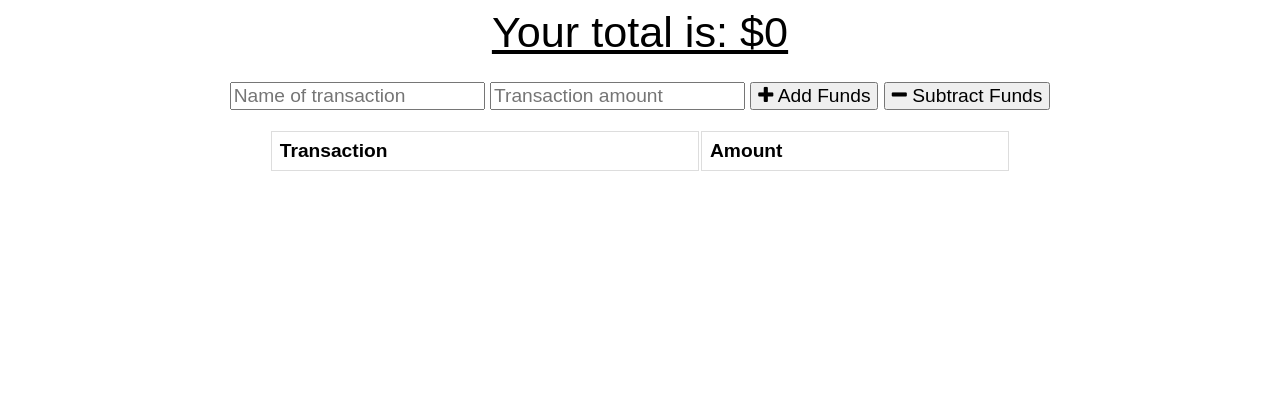
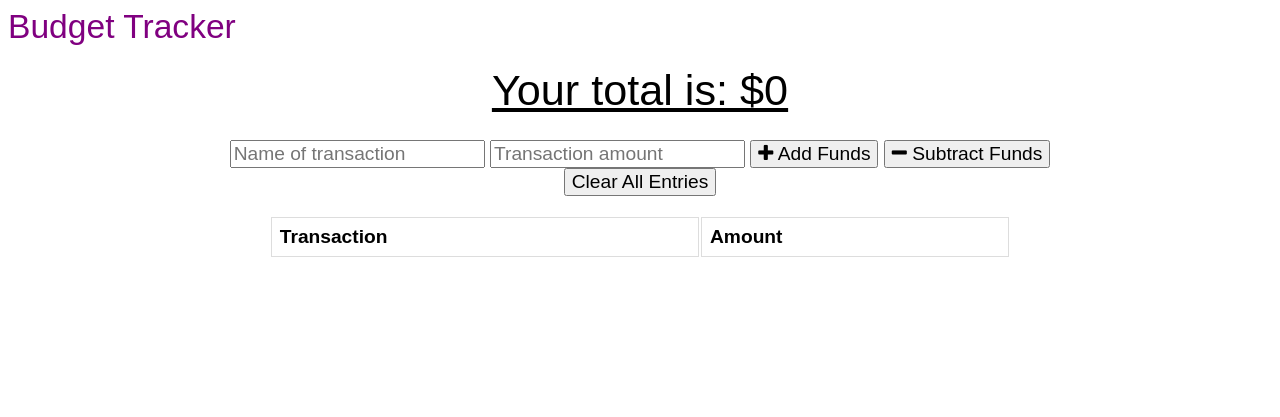
Before and after one commit to durganp1/budget-tracker, a plain HTML site: page public/index.html in a window 1280 px wide. Drawn offline with nearby package versions, Linux system fonts and the light colour scheme; no server answers.

Commit message:
added title and reset btn

```diff
--- a/public/css/styles.css
+++ b/public/css/styles.css
@@ -49,3 +49,9 @@ tr:nth-child(even) {
   width: 90%;
   margin: 0 auto;
 }
+
+.title {
+  font-size: 175%;
+  color: purple;
+  margin-bottom: 20px;
+}
--- a/public/index.html
+++ b/public/index.html
@@ -13,6 +13,9 @@
   <title>Budget Tracker</title>
 </head>
 <body>
+  <header class = 'title'>
+    Budget Tracker
+  </header>
   <div class="wrapper">
     <div class="total">
       <div class="total">Your total is: $<span id="total">0</span></div>
@@ -23,6 +26,7 @@
       <input type="number" min="0" id="t-amount" placeholder="Transaction amount" />
       <button id="add-btn"><i class="fa fa-plus buttons"></i> Add Funds</button>
       <button id="sub-btn"><i class="fa fa-minus"></i> Subtract Funds</button>
+      <button id = 'reset-btn'>Clear All Entries</button>
       <p class="error"></p>
     </div>
 
--- a/public/js/idb.js
+++ b/public/js/idb.js
@@ -29,7 +29,7 @@ request.onerror = function(event) {
     console.log(event.target.errorCode);
 };
 
-// THIS FUNCTION WILL BE EXECUTED IF WE ATTEMPT TO SUBMIT A NEW PIZZA AND THERE IS NO INTERNET CONNECTION
+// THIS FUNCTION WILL BE EXECUTED IF WE ATTEMPT TO SUBMIT A NEW ITEM AND THERE IS NO INTERNET CONNECTION
 function saveRecord(record) {
     // OPEN A NEW TRANSACTION WITH THE DATABASE WITH READ AND WRITE PERMISSIONS
     const transaction = db.transaction(['new_item'], 'readwrite');
--- a/public/js/index.js
+++ b/public/js/index.js
@@ -153,3 +153,7 @@ document.querySelector("#sub-btn").onclick = function() {
   sendTransaction(false);
   alert('Funds Subtracted!');
 };
+
+document.querySelector('#reset-btn').onclick = function() {
+  transactions = [];
+};
```
